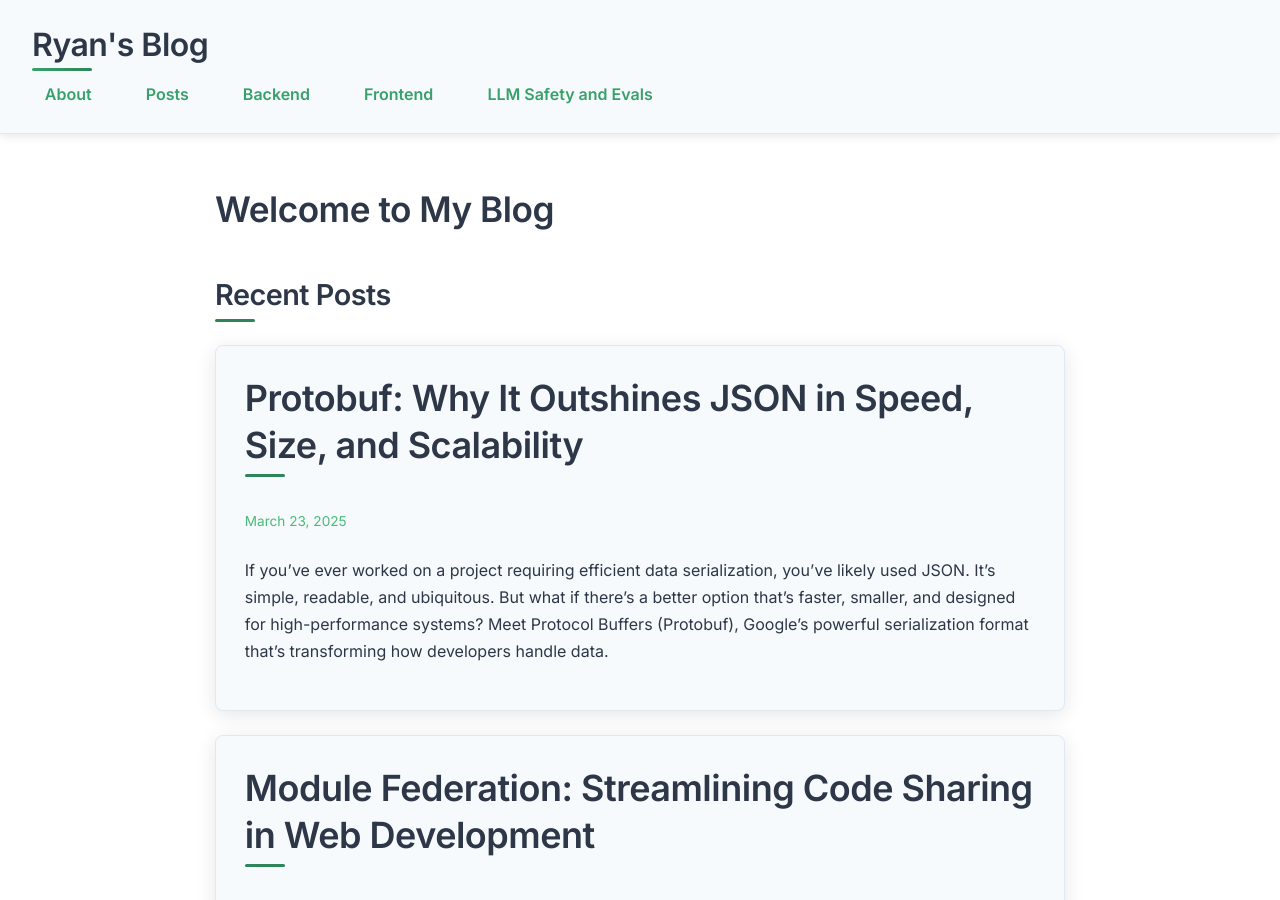
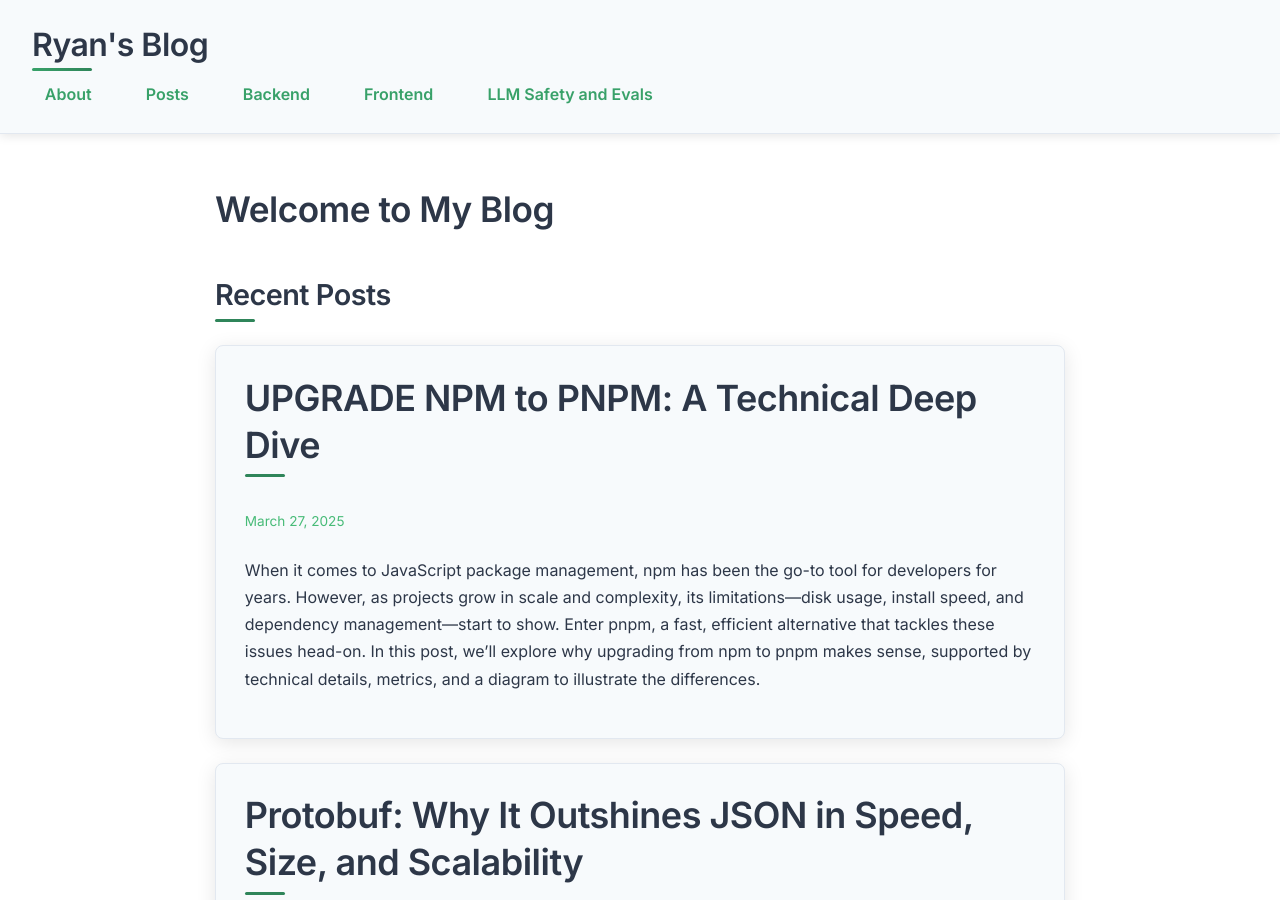
Before and after one commit to ryantzr1/ryantzr1.github.io, a Jekyll site: the page built from index.html, in a window 1280 px wide and 900 px high. Built offline with Jekyll 4.4.1, drawn with Linux system fonts in a browser that asks for light colours; the list of posts is cut into pages by our own code.

Commit message:
add new pnpm post

```diff
--- a/_config.yml
+++ b/_config.yml
@@ -29,7 +29,7 @@ plugins:
   - jekyll-feed
   - jekyll-seo-tag
   - jekyll-paginate
-  - jekyll-remote-theme  # Required for remote_theme
+  - jekyll-remote-theme # Required for remote_theme
 
 # Pagination settings
 paginate: 5
--- /dev/null
+++ b/_posts/2025-03-27-upgrade-to-pnpm.md
@@ -0,0 +1,147 @@
+---
+layout: post
+title: "UPGRADE NPM to PNPM: A Technical Deep Dive"
+date: 2025-03-27
+categories: [frontend, backend]
+tags: [npm, pnpm, package-management, javascript, monorepo]
+repo: https://github.com/pnpm/pnpm
+---
+
+When it comes to JavaScript package management, npm has been the go-to tool for developers for years. However, as projects grow in scale and complexity, its limitations—disk usage, install speed, and dependency management—start to show. Enter pnpm, a fast, efficient alternative that tackles these issues head-on. In this post, we’ll explore why upgrading from npm to pnpm makes sense, supported by technical details, metrics, and a diagram to illustrate the differences.
+
+## What is pnpm?
+
+pnpm, short for "performant npm," is a drop-in replacement for npm designed to optimize speed, disk efficiency, and dependency handling. Unlike npm’s flat `node_modules` structure and tendency to duplicate dependencies, pnpm uses a content-addressable global store and symlinks to streamline resource usage. Let’s break down the key reasons to make the switch.
+
+## 1. Disk Space Efficiency
+
+pnpm’s standout feature is its approach to dependency storage. Instead of duplicating packages across projects, it maintains a single global store (typically at `~/.pnpm-store`) and links dependencies into project-specific `node_modules` folders.
+
+- **npm**: Installs a full copy of each dependency per project, even if the same version exists elsewhere. This redundancy adds up quickly.
+- **pnpm**: Stores each package version once in the global store, using hard links or symlinks to reference it, cutting disk usage significantly.
+
+**Metrics**: A pnpm team study found that a React app with 50+ dependencies consumed ~300 MB with npm but only ~100 MB with pnpm—a 66% reduction. In monorepos with shared dependencies across multiple packages, savings often exceed 80%.
+
+**Technical Detail**: The store uses content-addressable hashes (e.g., `react-18.2.0_abc123`) to identify packages, ensuring no duplication across projects.
+
+## 2. Installation Speed
+
+pnpm outperforms npm in install speed, especially for large projects or monorepos, thanks to its global store and parallelized dependency resolution.
+
+- **npm**: Resolves and downloads dependencies sequentially, even for cached packages, and flattens the dependency tree, slowing down the process.
+- **pnpm**: Uses the global store to avoid redundant downloads and resolves dependencies in parallel, leveraging a nested structure with symlinks.
+
+**Metrics**: According to 2023 benchmarks from pnpm’s site, installing 100 packages took:
+
+- npm: ~25 seconds (cold install), ~15 seconds (cached).
+- pnpm: ~10 seconds (cold install), ~3 seconds (cached).
+
+For monorepos with 10+ packages, pnpm can be 2-3x faster due to its linking strategy.
+
+**Technical Detail**: pnpm’s resolver processes dependencies concurrently using a topological sort, minimizing fetch times compared to npm’s sequential approach.
+
+## 3. Strict Dependency Management
+
+npm’s flat structure often hoists sub-dependencies to the root `node_modules`, risking accidental reliance on unlisted packages. pnpm enforces stricter isolation.
+
+- **npm**: Hoisting can lead to “phantom dependencies,” where code uses packages not in your `package.json`.
+- **pnpm**: Nests dependencies under their parent packages via symlinks, ensuring only declared dependencies are accessible.
+
+**Example**: If `package-a` depends on `sub-dep@1.0.0` and `package-b` uses `sub-dep@2.0.0`, npm might hoist `sub-dep@2.0.0`, causing version conflicts. pnpm keeps `sub-dep@1.0.0` isolated within `package-a`’s scope.
+
+## 4. Monorepo Support
+
+For monorepos (e.g., with Nx or Turborepo), pnpm shines with its workspace feature, managing multiple packages efficiently.
+
+- **npm**: Each package gets its own `node_modules`, duplicating shared dependencies.
+- **pnpm**: Symlinks dependencies from the global store and uses `pnpm-workspace.yaml` to define workspace packages, reducing overhead.
+
+**Metrics**: In a monorepo with 5 packages sharing 80% of dependencies, npm used ~1.2 GB, while pnpm used ~400 MB—a 66% reduction.
+
+## Technical Diagram: npm vs. pnpm Dependency Structure
+
+<div class="comparison-table">
+  <!-- Header Row -->
+  <div class="comparison-row header">
+    <div class="comparison-cell"><strong>npm (Flat)</strong></div>
+    <div class="comparison-cell"><strong>pnpm (Nested + Store)</strong></div>
+  </div>
+
+  <!-- Project Structure Row -->
+  <div class="comparison-row">
+    <div class="comparison-cell">
+<pre>
+Project/
+└── node_modules/
+    ├── package-a
+    ├── package-b
+    ├── sub-dep      (duplicated)
+    └── package-c
+</pre>
+    </div>
+    <div class="comparison-cell">
+<pre>
+Project/
+├── node_modules/
+│   ├── package-a ─→ [symlink]
+│   └── package-b ─→ [symlink]
+│
+└── .pnpm/ (virtual store)
+    ├── package-a/
+    │   └── node_modules/
+    └── package-b/
+        └── node_modules/
+            └── sub-dep
+</pre>
+    </div>
+  </div>
+
+  <div class="comparison-row header">
+    <div class="comparison-cell"><strong>Global Store (npm)</strong></div>
+    <div class="comparison-cell"><strong>Global Store (pnpm)</strong></div>
+  </div>
+
+  <div class="comparison-row">
+    <div class="comparison-cell">
+<pre>
+NONE - Each project has
+its own complete copy
+of dependencies
+</pre>
+    </div>
+    <div class="comparison-cell">
+<pre>
+~/.pnpm-store/
+├── package-a@1.0.0
+├── package-b@1.0.0
+└── sub-dep@1.0.0
+</pre>
+    </div>
+  </div>
+</div>
+
+### Key Differences:
+
+- **Duplication**: npm duplicates packages across projects; pnpm stores each version once globally
+- **Dependency Structure**: npm hoists dependencies to the root; pnpm isolates dependencies per package
+- **Symlinks**: pnpm uses symlinks to reference the global store; npm has no linking mechanism
+- **Disk Usage**: pnpm significantly reduces storage requirements, especially in monorepos
+
+## 5. Additional Features
+
+- **Lockfile Integrity**: `pnpm-lock.yaml` provides explicit dependency resolution, reducing inconsistencies compared to `package-lock.json`.
+- **Offline Mode**: The global store enables faster offline installs with cached packages.
+- **Security**: Avoiding hoisting minimizes risks from malicious sub-dependencies.
+
+## When to Stick with npm?
+
+npm may still suit:
+
+- Legacy projects with npm-specific scripts.
+- Teams unprepared to adopt a new tool.
+
+However, with pnpm’s growing adoption (e.g., default in Qwik and SolidStart), these cases are diminishing.
+
+## Conclusion
+
+Upgrading from npm to pnpm brings substantial improvements: 66% disk space savings, 2-3x faster installs, stricter dependency management, and robust monorepo support. For modern JavaScript development, it’s a clear win. To switch, run `npm install -g pnpm` and `pnpm install` in your project. Your disk and build times will thank you.
```
